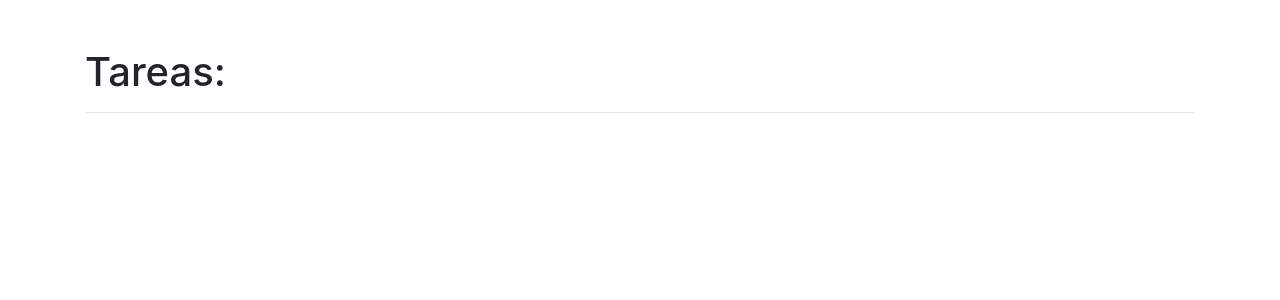
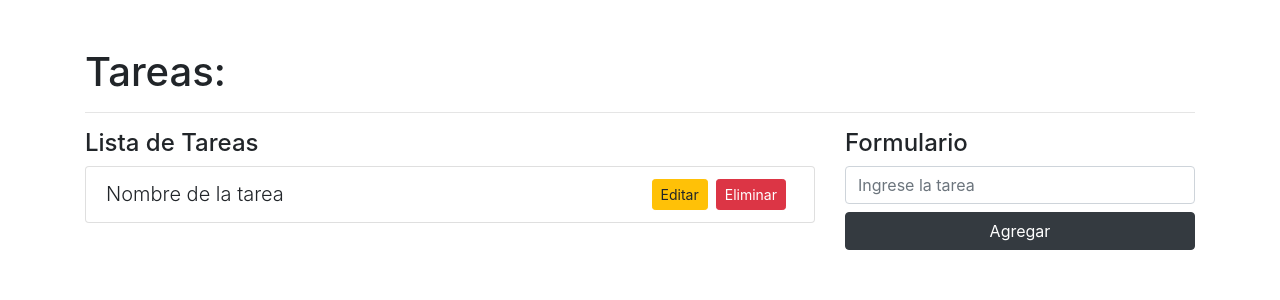
Before and after one commit to PabloOrejuela/Crud, a React (Create React App) app: page / in a window 1280 px wide. Shown: the top 300 px of the page. Built offline with nearby package versions, Linux system fonts and the light colour scheme.

Commit message:
Creando Vista Task

```diff
--- a/package.json
+++ b/package.json
@@ -6,6 +6,7 @@
     "@testing-library/jest-dom": "^5.11.4",
     "@testing-library/react": "^11.1.0",
     "@testing-library/user-event": "^12.1.10",
+    "lodash": "^4.17.21",
     "react": "^17.0.2",
     "react-dom": "^17.0.2",
     "react-scripts": "4.0.3",
--- a/src/App.js
+++ b/src/App.js
@@ -1,10 +1,49 @@
-import React from 'react';
+import React, {useState} from 'react';
+import { isEmpty } from 'lodash';
 
 function App() {
+  const [task, setTask] = useState("");
+
+  const addTask = (e) => {
+    e.preventDefault();
+    if (isEmpty(task)) {
+      console.log("Task empty");
+      return
+    }
+    console.log("ok")
+    setTask("");
+
+  }
+
   return (
     <div className="container mt-5">
       <h1>Tareas:</h1>
       <hr />
+      <div className="row">
+        <div className="col-8">
+          <h4 className="text-left">Lista de Tareas</h4>
+          <ul className="list-group">
+            <li className="list-group-item">
+              <span className="lead">Nombre de la tarea</span>
+              <button className="btn btn-danger btn-sm float-right mx-2">Eliminar</button>
+              <button className="btn btn-warning btn-sm float-right">Editar</button>
+            </li>
+          </ul>
+        </div>
+        <div className="col-4">
+          <h4>Formulario</h4>
+          <form onSubmit={addTask}>
+            <input
+              type="text"
+              className="form-control mb-2"
+              placeholder="Ingrese la tarea"
+              onChange={(text) => setTask(text.target.value)}
+              value={task}
+            />
+              <button className="btn btn-dark btn-block" type="submit">Agregar</button>
+          </form>
+        </div>
+      </div>
     </div>
   );
 }
```
Also changed, not shown: 2 other files (tests, documents, lock files or other folders).
